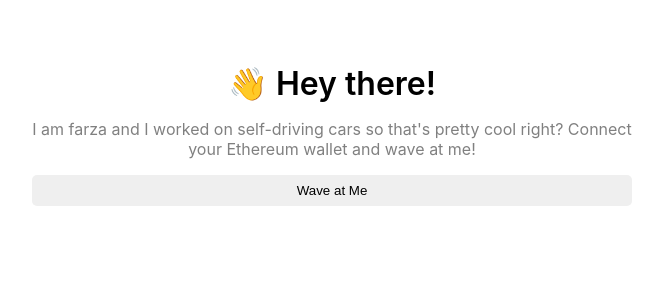
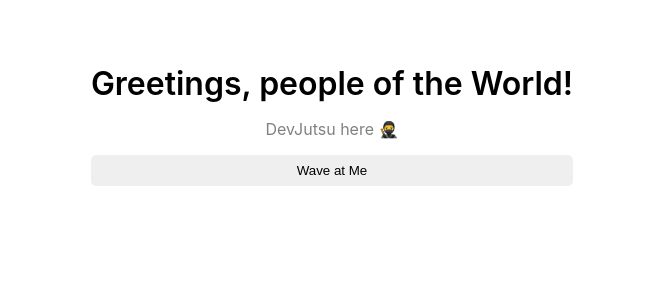
Before and after one commit to devjutsu/waves, a React (Create React App) app in the folder waveportal/: page / in a window 1280 px wide. Shown: the top 300 px of the page, without its empty margins (308-971 px from the left). Built offline with nearby package versions, Linux system fonts and the light colour scheme; the HTML template or start-up script is replaced by a standard one.

Commit message:
adding eth

```diff
--- a/waveportal/src/App.js
+++ b/waveportal/src/App.js
@@ -1,29 +1,57 @@
-import * as React from "react";
-import { ethers } from "ethers";
-import './App.css';
+import React, { useEffect, useState } from "react";
+import "./App.css";
 
-export default function App() {
+const App = () => {
+  /*
+  * Just a state variable we use to store our user's public wallet.
+  */
+  const [currentAccount, setCurrentAccount] = useState("");
 
-  const wave = () => {
+  const checkIfWalletIsConnected = async () => {
+    try {
+      const { ethereum } = window;
 
+      if (!ethereum) {
+        console.log("Make sure you have metamask!");
+        return;
+      } else {
+        console.log("We have the ethereum object", ethereum);
+      }
+
+      const accounts = await ethereum.request({ method: "eth_accounts" });
+
+      if (accounts.length !== 0) {
+        const account = accounts[0];
+        console.log("Found an authorized account:", account);
+        setCurrentAccount(account)
+      } else {
+        console.log("No authorized account found")
+      }
+    } catch (error) {
+      console.log(error);
+    }
   }
+
+  useEffect(() => {
+    checkIfWalletIsConnected();
+  }, [])
 
   return (
     <div className="mainContainer">
-
       <div className="dataContainer">
         <div className="header">
-        👋 Hey there!
+         Greetings, people of the World!
         </div>
 
         <div className="bio">
-        I am farza and I worked on self-driving cars so that's pretty cool right? Connect your Ethereum wallet and wave at me!
+          DevJutsu here 🥷
         </div>
 
-        <button className="waveButton" onClick={wave}>
+        <button className="waveButton" onClick={null}>
           Wave at Me
         </button>
       </div>
     </div>
-  );
-}
+    );
+  }
+export default App
```
